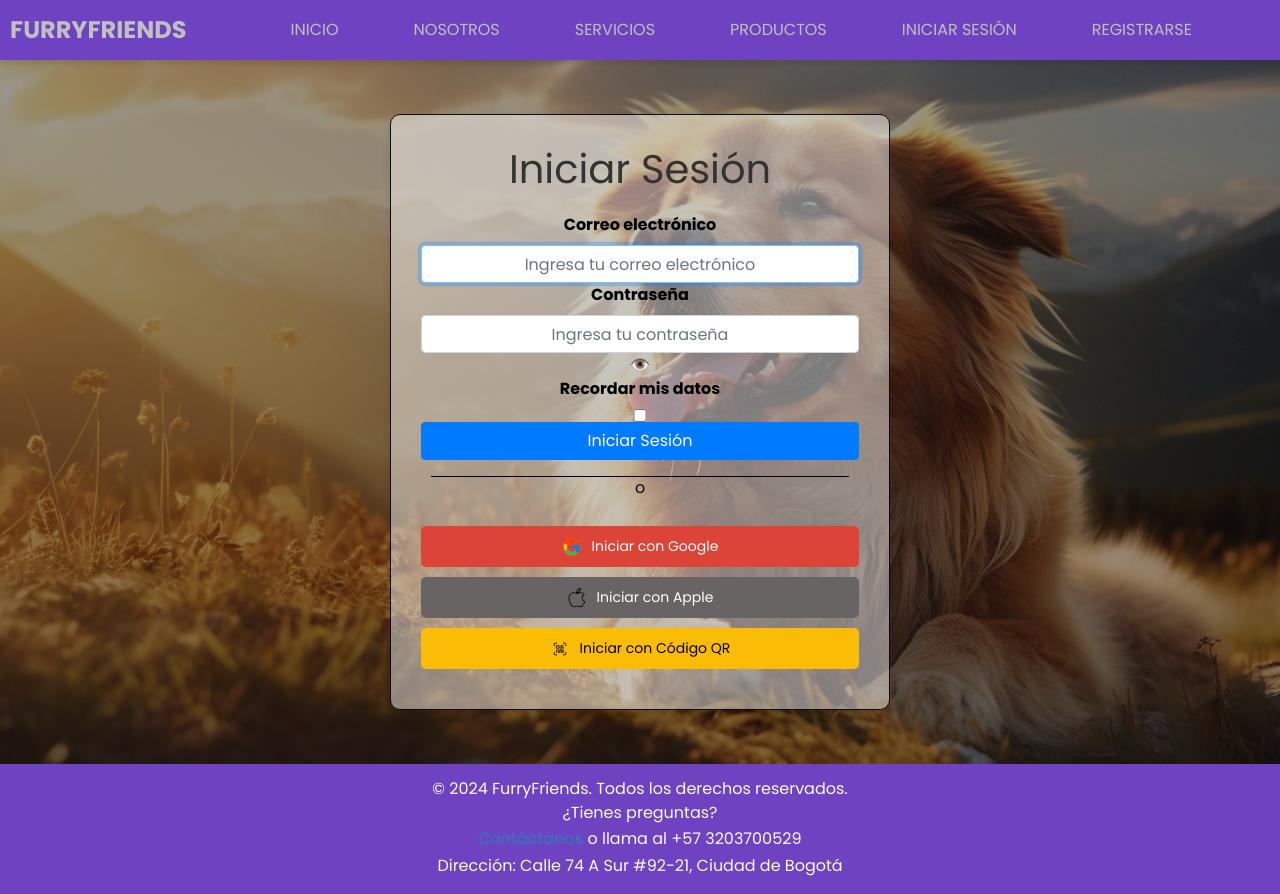
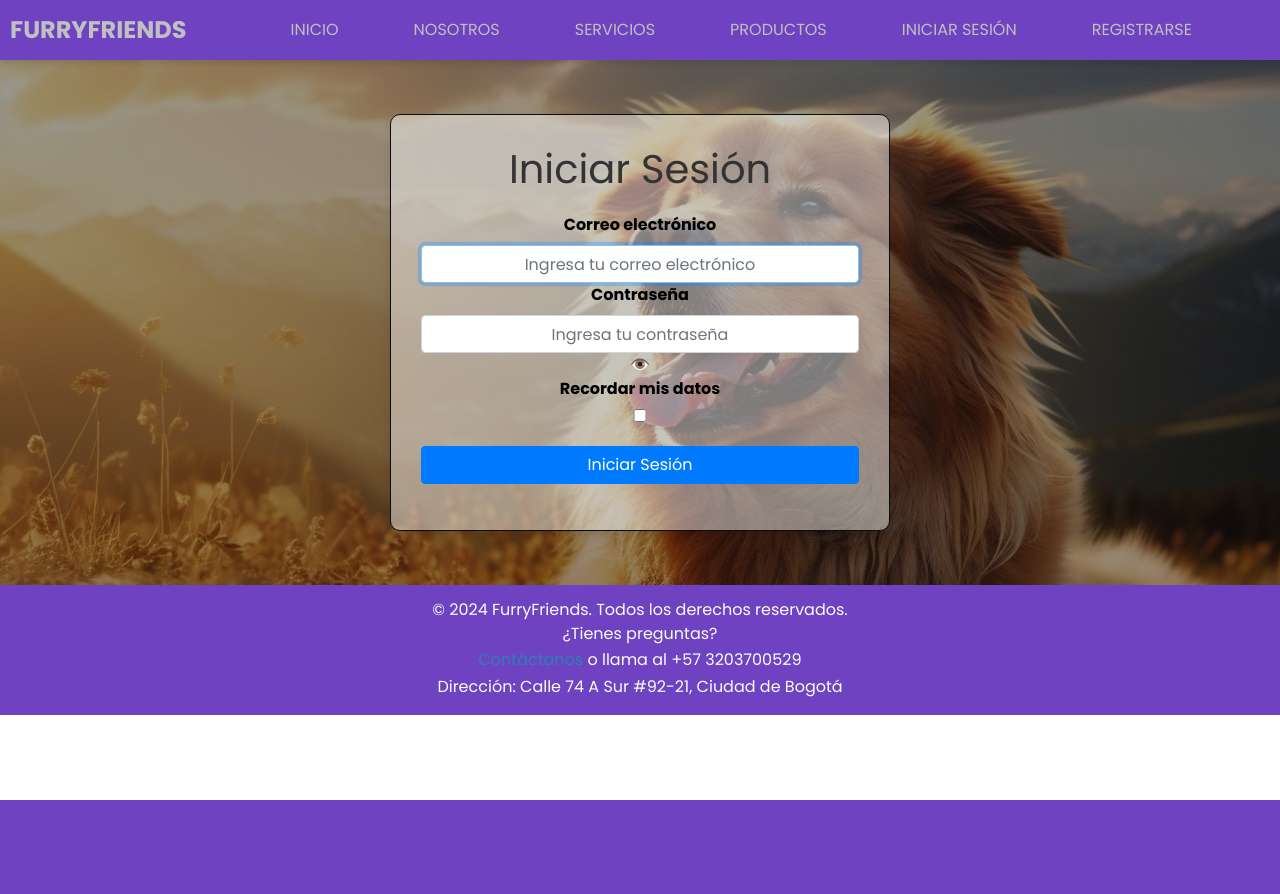
Before and after one commit to kevinleon2005/FurryFriends, a Laravel app: page /login in a window 1280 px wide. After the commit the page ends 800 px from the top, so only its background shows below. Run offline with Laravel 12, Linux system fonts and the light colour scheme; style sheets or scripts are compiled from the project's sources; some libraries are stand-ins or nearby versions.

Commit message:
Cambio en login, quitamos botones de inicio de sesión que no pudimos implementar la lógica

```diff
--- a/resources/views/auth/login.blade.php
+++ b/resources/views/auth/login.blade.php
@@ -41,6 +41,7 @@
                     </div>
                 </div>
                 <!-- Botón de Inicio de Sesión -->
+                <br>
                 <div>
                     <div class="">
                         <button type="submit" class="btn btn-primary">
@@ -57,12 +58,12 @@
             </form>
 
             <!-- Separador -->
-            <div class="separator">
+            <!-- <div class="separator">
                 <span>o</span>
             </div>
-            <br>
+            <br> -->
             <!-- Botones de Inicio con Google, Apple y Código QR -->
-            <div class="social-login">
+            <!-- <div class="social-login">
                 <a href="{{ route('login.google') }}">
                     <button class="btn-google">
                         <img src="{{ asset('images/IMG/iconos/Google.svg') }}" alt="Google">
@@ -77,7 +78,7 @@
                     <img src="{{ asset('images/IMG/iconos/codeQR.svg') }}" alt="Código QR">
                     Iniciar con Código QR
                 </button>
-            </div>
+            </div> -->
         </div>
     </div>
     <!-- Modal para el código QR -->
```
